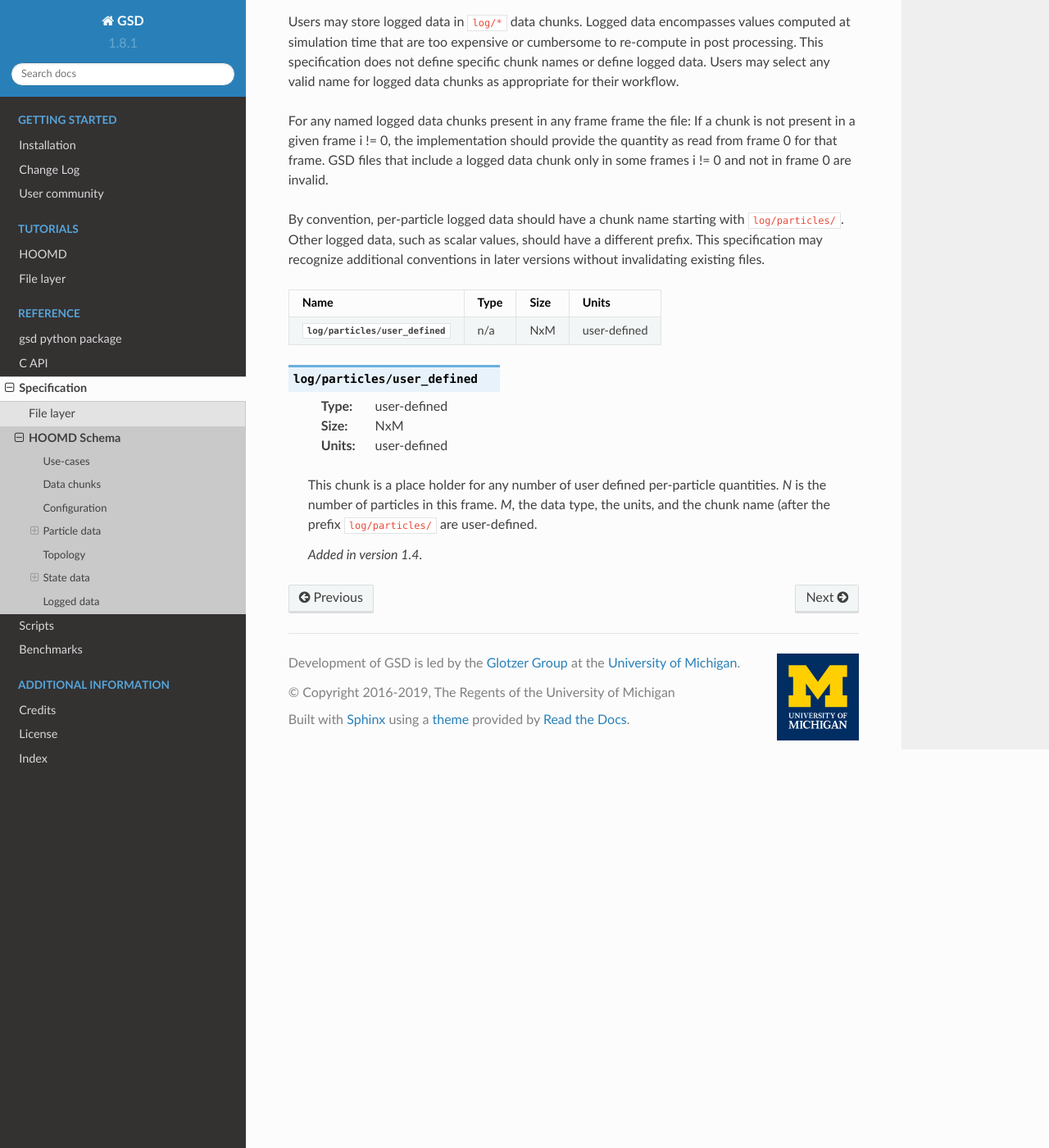
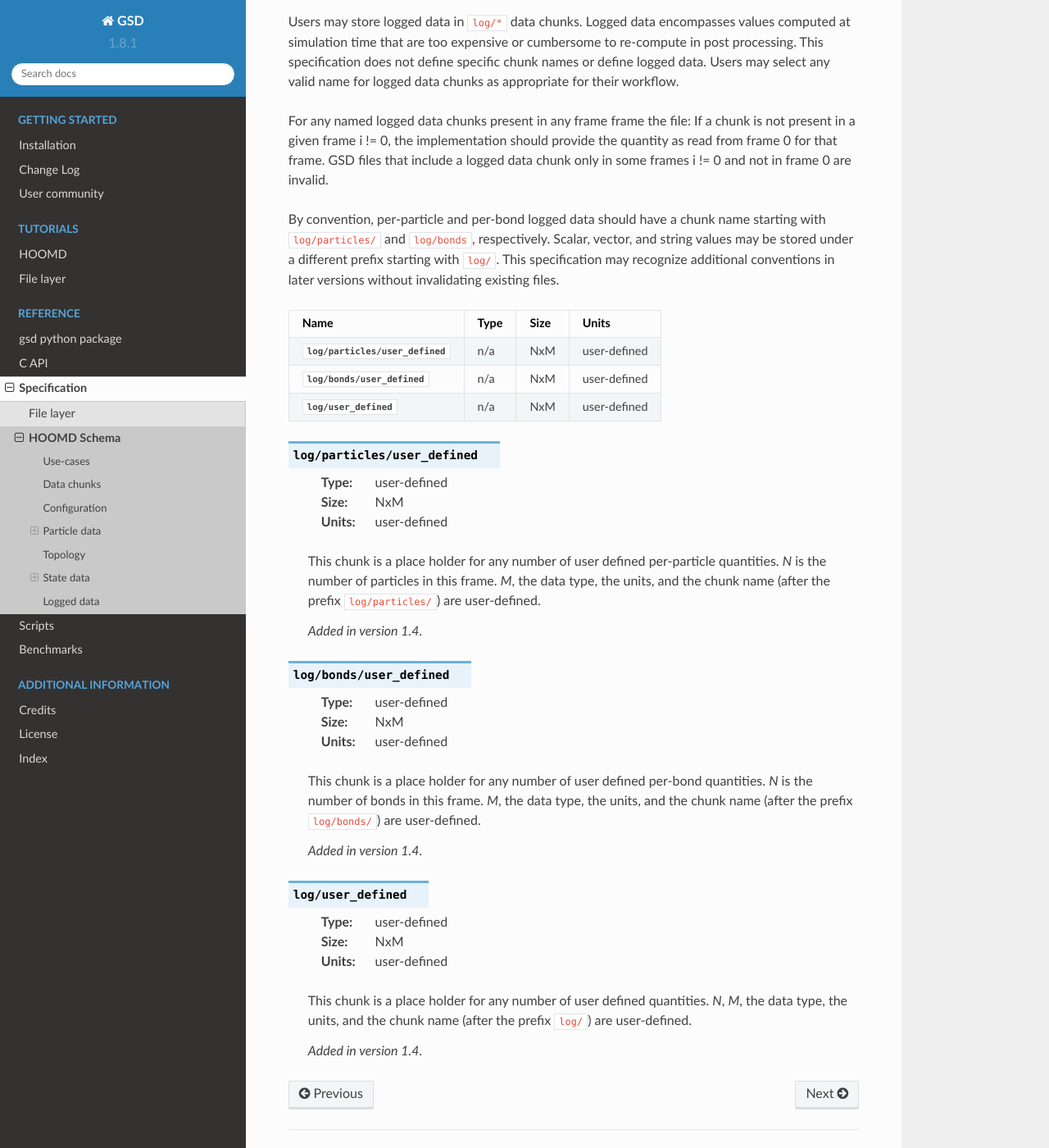
Before and after one commit to glotzerlab/gsd, a Sphinx documentation site: the page built from doc/schema-hoomd.rst, in a window 1280 px wide and 1400 px high, scrolled down 17905 px. Shown: the whole window at 82% size. Built offline with Sphinx 7.4.7 and the Read the Docs theme 2.0.0, drawn with Linux system fonts in a browser that asks for light colours.

Commit message:
Define per-bond convention

```diff
--- a/doc/schema-hoomd.rst
+++ b/doc/schema-hoomd.rst
@@ -783,14 +783,16 @@ For any named logged data chunks present in any frame frame the file: If a chunk
 the implementation should provide the quantity as read from frame 0 for that frame. GSD files that include a logged
 data chunk only in some frames i != 0 and not in frame 0 are invalid.
 
-By convention, per-particle logged data should have a chunk name starting with ``log/particles/``. Other logged data,
-such as scalar values, should have a different prefix. This specification may recognize additional conventions
-in later versions without invalidating existing files.
+By convention, per-particle and per-bond logged data should have a chunk name starting with ``log/particles/`` and
+``log/bonds``, respectively. Scalar, vector, and string values may be stored under a different prefix starting with
+``log/``. This specification may recognize additional conventions in later versions without invalidating existing files.
 
 ========================================================== ====== ========= ================
 Name                                                       Type   Size      Units
 ========================================================== ====== ========= ================
 :chunk:`log/particles/user_defined`                        n/a    NxM       user-defined
+:chunk:`log/bonds/user_defined`                            n/a    NxM       user-defined
+:chunk:`log/user_defined`                                  n/a    NxM       user-defined
 ========================================================== ====== ========= ================
 
 .. chunk:: log/particles/user_defined
@@ -800,7 +802,30 @@ Name                                                       Type   Size      Unit
     :Units: user-defined
 
     This chunk is a place holder for any number of user defined per-particle quantities. *N* is the number of particles
-    in this frame. *M*, the data type, the units, and the chunk name (after the prefix ``log/particles/`` are
+    in this frame. *M*, the data type, the units, and the chunk name (after the prefix ``log/particles/``) are
     user-defined.
 
     .. versionadded:: 1.4
+
+.. chunk:: log/bonds/user_defined
+
+    :Type: user-defined
+    :Size: NxM
+    :Units: user-defined
+
+    This chunk is a place holder for any number of user defined per-bond quantities. *N* is the number of bonds
+    in this frame. *M*, the data type, the units, and the chunk name (after the prefix ``log/bonds/``) are
+    user-defined.
+
+    .. versionadded:: 1.4
+
+.. chunk:: log/user_defined
+
+    :Type: user-defined
+    :Size: NxM
+    :Units: user-defined
+
+    This chunk is a place holder for any number of user defined quantities. *N*, *M*, the data type, the
+    units, and the chunk name (after the prefix ``log/``) are user-defined.
+
+    .. versionadded:: 1.4
```
